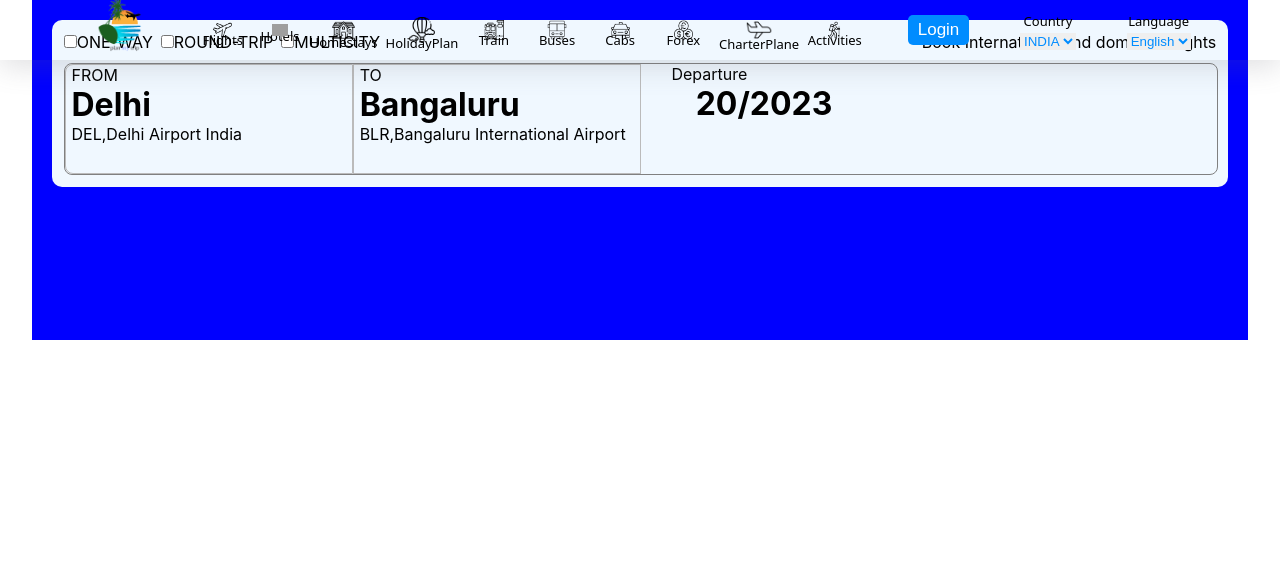
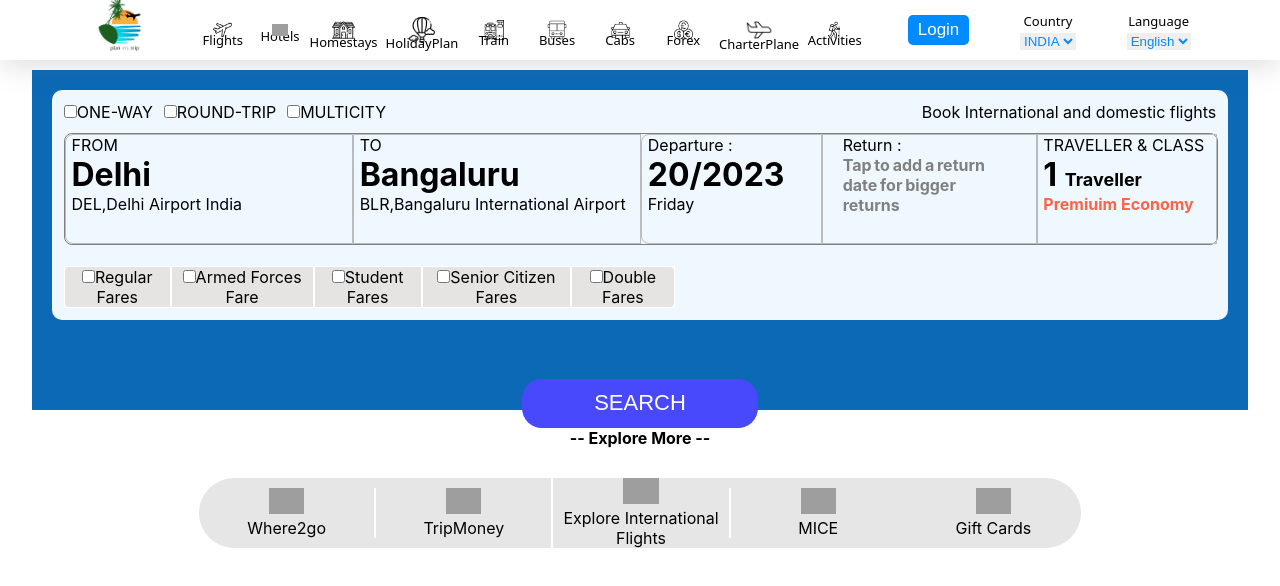
Before and after one commit to dikshantnagpal/Planmytrip, a React (Create React App) app in the folder planmytrip/: page / in a window 1280 px wide. Shown: the top 586 px of the page. Built offline with nearby package versions, Linux system fonts and the light colour scheme; grey boxes are pictures that could not be loaded.

Commit message:
add day-3 file

```diff
--- a/planmytrip/src/App.js
+++ b/planmytrip/src/App.js
@@ -1,21 +1,15 @@
-
 
 import './App.css';
-import Home from './Home/Home';
-
-import logo from "./logo.svg";
+import Home from './Components/Home/Home';
 import "./App.css";
 import Navbar from "./Components/Navbar";
-import Footer from "./Components/Footer";
-
 
 function App() {
   return (
     <div className="App">
 
+      <Navbar />
       <Home/>
-
-      <Navbar />
 
     </div>
   );
--- /dev/null
+++ b/planmytrip/src/Components/Home/Home.css
@@ -0,0 +1,106 @@
+*{
+    margin: 0;
+    padding: 0;
+}
+#home{
+    width: 95%;
+    margin: auto;
+    margin-top: 70px;
+}
+#blue{
+    background-color: #0b69b5;
+    padding: 20px;
+    height: 300px;
+
+}
+#whit{
+    margin: auto;
+    padding: 1%;
+    border-radius: 10px;
+    background-color: aliceblue;
+}
+.check{
+    display: flex;
+    justify-content: space-between;
+    width: 100%;
+    margin: auto;
+}
+#delhi{
+    display: flex;
+    border: 0.1px solid grey;
+    margin: auto;
+    margin-top: 1%;
+    width: 100%;
+    height: 110px;
+    display: flex;
+    border-radius: 8px;
+}
+.bang{
+    display: flex;
+    width: 50%;
+}
+.bang>div{
+    border: 0.1px solid rgb(187, 187, 187);
+    width: 50%;
+    padding: 0% 0% 0% 1%;
+    text-align: left;
+}
+.bang>div:first-child{
+    border-radius: 8px 0 0 8px;
+}
+#label{
+    background-color: rgb(230, 227, 227);
+    text-align: left;
+    display: flex;
+    height: auto;
+    border-radius: 8px;
+    margin-top: 1.8%;
+    width: 53%;
+}
+#label>div{
+    border: 1px solid white;
+    text-align: center;
+    font-size: 16px;
+}
+label{
+    cursor: pointer;
+}
+#search{
+    background-color: rgb(72, 72, 253);
+    color: white;
+    font-size: 22px;
+    padding: 1%;
+    border-radius: 20px;
+    border: none;
+    margin-top: 5%;
+    cursor: pointer;
+    width: 20%;
+}
+#where{
+    display: flex;
+    margin: auto;
+    border-radius: 50px;
+    width: 75%;
+    height: auto;
+    margin-top: 30px;
+    background-color: rgb(231, 230, 230);
+}
+#where>div{
+    margin: auto;
+    height: 100%;
+    width: 100%;
+    font-size: 16px;
+    border-left: 2px solid white;
+}
+#where>div:first-child,#where>div:last-child{
+    border-radius: 50px;
+    border: none;
+}
+#where>div>img{
+    height: 30%;
+    width: 20%;
+}
+#where>div:hover,.bang>div:hover{
+    background-color:  rgb(229, 229, 229);
+    cursor: pointer;
+}
--- /dev/null
+++ b/planmytrip/src/Components/Home/Home.jsx
@@ -0,0 +1,79 @@
+import './Home.css';
+
+function Home(){
+    const date = new Date();
+   let today = date.getDate() +"/"+ date.getFullYear();
+   const weekday = ["Sunday","Monday","Tuesday","Wednesday","Thursday","Friday","Saturday"];
+    let day = weekday[date.getDay()];
+    console.log(day);
+    return(
+        <div id="home">
+            <div id='blue'>
+                <div id="whit">
+
+                    <div className="check">
+                        <div>
+                            <label style={{marginRight:"11px"}}><input type="checkbox"/>ONE-WAY</label>
+                            <label style={{marginRight:"11px"}}><input type="checkbox"/>ROUND-TRIP</label>
+                            <label style={{marginRight:"11px"}}><input type="checkbox"/>MULTICITY</label>
+                        </div>
+                        <div>Book International and domestic flights</div>
+                    </div>
+
+                    <div id='delhi'>
+                        <div className='bang'>
+                            <div>
+                                FROM <br /><h1>Delhi</h1> DEL,Delhi Airport India
+                            </div>
+                            <div>
+                                TO <br /><h1>Bangaluru</h1>BLR,Bangaluru International Airport
+                            </div>
+                        </div>
+                        <div className='bang'>
+                            <div>
+                                Departure :<br /> <h1>{today}</h1>  {day}
+                            </div>
+                            <div style={{padding:"0 20px 0 20px"}}>
+                                Return : <br /> <h4 style={{color:"grey",wordSpacing:"-1px"}}>Tap to add a return date for bigger returns</h4>
+                            </div>
+                            <div>
+                                TRAVELLER & CLASS <br /> <h1>1 <span style={{fontSize:"18px"}}>Traveller</span> </h1>
+                               <span style={{color:"tomato",fontWeight:"bolder"}}> Premiuim Economy</span>
+                            </div>
+                        </div>
+                    </div>
+                    <div id='label'>
+                        <div><label><input type="checkbox"/>Regular Fares</label></div>
+                        <div><label><input type="checkbox"/>Armed Forces Fare</label></div>
+                        <div><label><input type="checkbox"/>Student Fares</label></div>
+                        <div><label><input type="checkbox"/>Senior Citizen Fares</label></div>
+                        <div><label><input type="checkbox"/>Double Fares</label></div>
+                    </div>
+                </div>
+                <button id='search'>SEARCH</button>
+
+                <h4>-- Explore More --</h4>
+
+                <div id='where'>
+                    <div>
+                        <img src="https://promos.makemytrip.com/appfest/2x/icon-wheretogo-23062022.png" alt="icon" /> <p>Where2go</p>
+                    </div>
+                    <div>
+                        <img src="https://promos.makemytrip.com/appfest/2x/trip-money-1.png" alt="icon" /> <p>TripMoney</p>
+                    </div>
+                    <div>
+                        <img src="https://promos.makemytrip.com/Growth/Images/B2C/2x/dt_tert_flights.png" alt="icon" /> <p>Explore International Flights</p>
+                    </div>
+                    <div>
+                        <img src="https://promos.makemytrip.com/images/myBiz/MICE/mice%20icon%20-%20square.png" alt="icon" /> <p>MICE</p>
+                    </div>
+                    <div>
+                        <img src="https://promos.makemytrip.com/appfest/2x/gift%20card%201.png" alt="icon" /> <p>Gift Cards</p>
+                    </div>
+                </div>
+            </div>
+        </div>
+    )
+}
+
+export default Home;
--- a/planmytrip/src/Home/Home.css
+++ /dev/null
@@ -1,49 +0,0 @@
-*{
-    margin: 0;
-    padding: 0;
-}
-#home{
-    width: 95%;
-    margin: auto;
-}
-#blue{
-    background-color: blue;
-    padding: 20px;
-    height: 300px;
-
-}
-#whit{
-    margin: auto;
-    padding: 1%;
-    border-radius: 10px;
-    background-color: aliceblue;
-}
-.check{
-    display: flex;
-    justify-content: space-between;
-    width: 100%;
-    margin: auto;
-}
-#delhi{
-    display: flex;
-    border: 0.1px solid grey;
-    margin: auto;
-    margin-top: 1%;
-    width: 100%;
-    height: 110px;
-    display: flex;
-    border-radius: 8px;
-}
-#bang{
-    display: flex;
-    width: 50%;
-}
-#bang>div{
-    border: 0.1px solid rgb(187, 187, 187);
-    width: 50%;
-    padding: 0% 0% 0% 1%;
-    text-align: left;
-}
-#bang>div:first-child{
-    border-radius: 8px 0 0 8px;
-}
--- a/planmytrip/src/Home/Home.jsx
+++ /dev/null
@@ -1,44 +0,0 @@
-import './Home.css';
-
-function Home(){
-    const date = new Date();
-   let today = date.getDate() +"/"+ date.getFullYear();
-    console.log(today);
-    return(
-        <div id="home">
-            <div id='blue'>
-                <div id="whit">
-
-                    <div className="check">
-                        <div>
-                            <label style={{marginRight:"8px"}}><input type="checkbox"/>ONE-WAY</label>
-                            <label style={{marginRight:"8px"}}><input type="checkbox"/>ROUND-TRIP</label>
-                            <label style={{marginRight:"8px"}}><input type="checkbox"/>MULTICITY</label>
-                        </div>
-                        <div>Book International and domestic flights</div>
-                    </div>
-
-                    <div id='delhi'>
-                        <div id='bang'>
-                            <div>
-                                FROM <br /><h1>Delhi</h1> DEL,Delhi Airport India
-                            </div>
-                            <div>
-                                TO <br /><h1>Bangaluru</h1>BLR,Bangaluru International Airport
-                            </div>
-                        </div>
-                        <div>
-                            <div>Departure <h1 style={{marginLeft:"40%"}}>{today}</h1>
-                            </div>
-                            <div></div>
-                            <div></div>
-                        </div>
-                    </div>
-                    <div></div>
-                </div>
-            </div>
-        </div>
-    )
-}
-
-export default Home;
```
